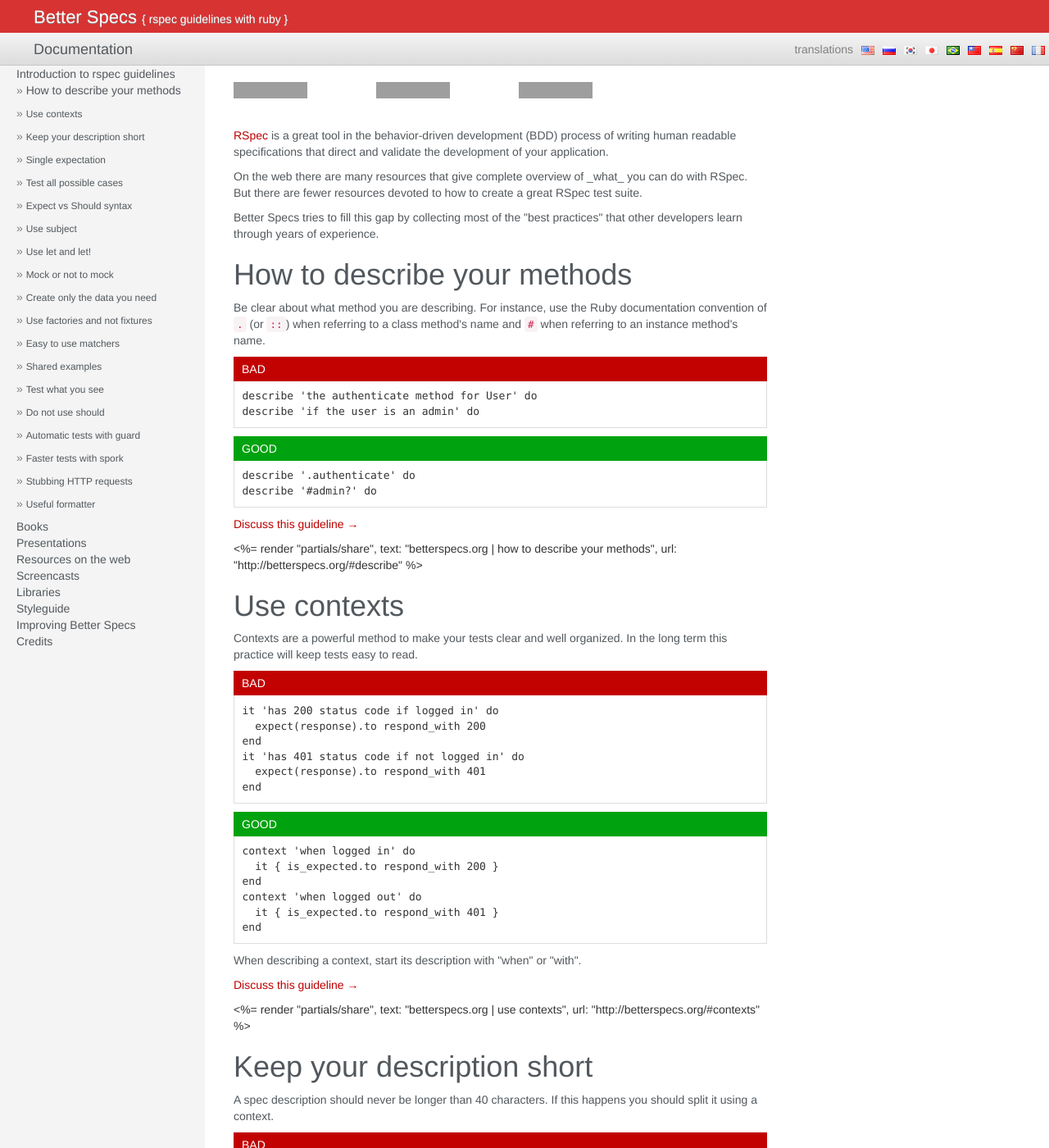
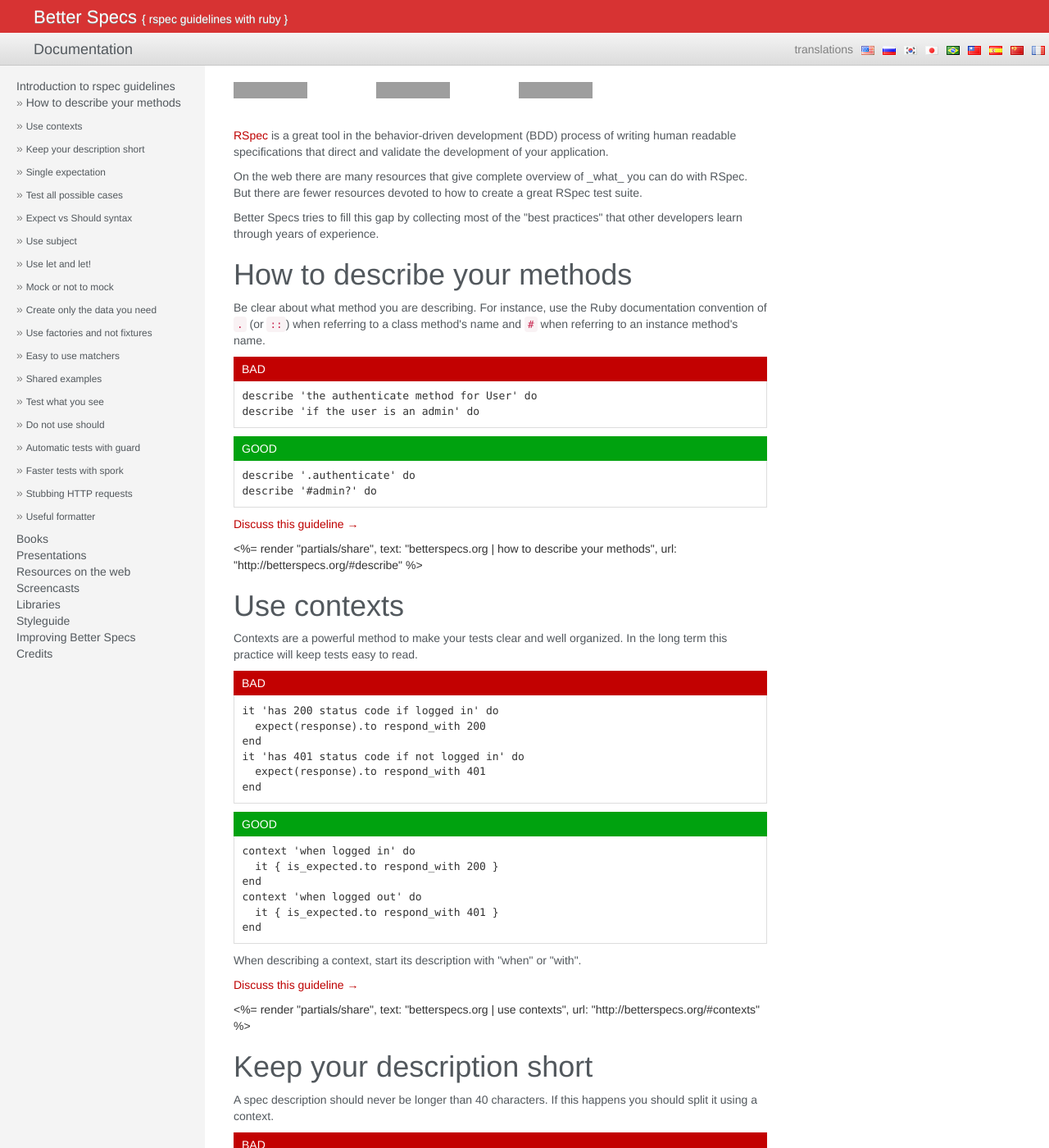
Before and after one commit to akz92/akz92.github.io, a Jekyll site: the page built from index.html, in a window 1280 px wide and 1400 px high. Shown: the whole window at 82% size. Built offline with Jekyll 4.4.1, drawn with Linux system fonts in a browser that asks for light colours; grey boxes are pictures that could not be loaded.

Commit message:
Update simple-sidebar.css

```diff
--- a/css/simple-sidebar.css
+++ b/css/simple-sidebar.css
@@ -56,7 +56,7 @@
     top: 0;
     width: 250px;
     margin: 0;
-    padding: 0;
+    padding: 15px 0 0 0;
     list-style: none;
 }
 
```
